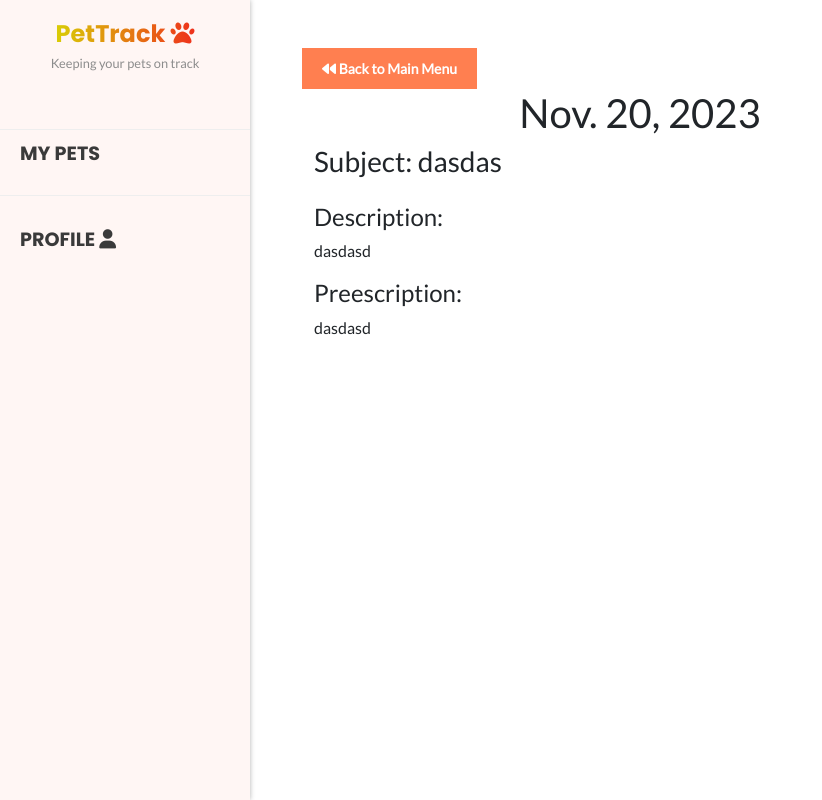
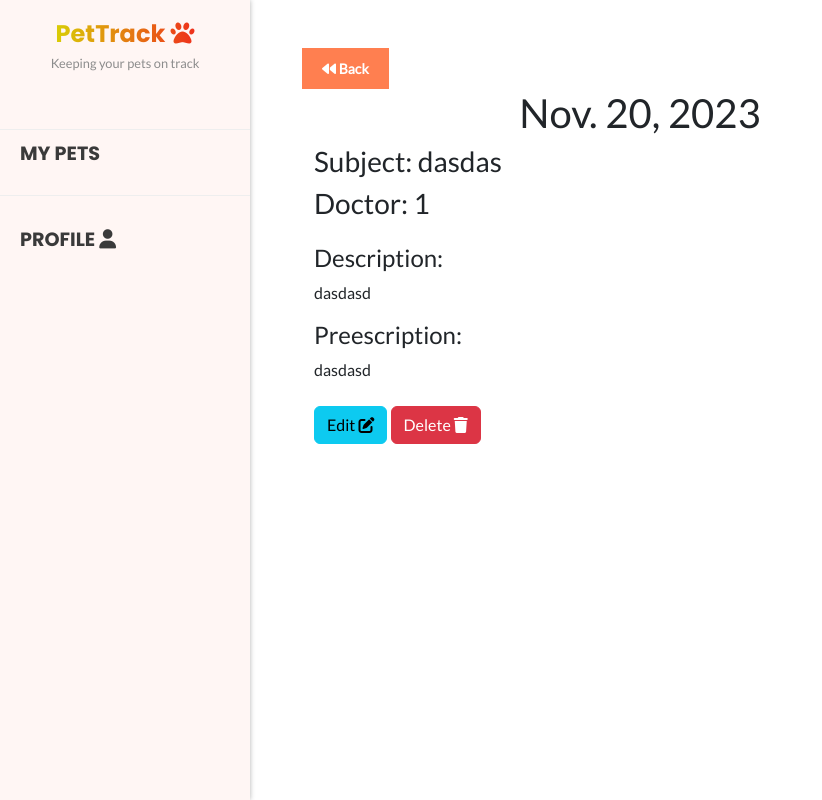
Before and after one commit to villagraandres/petTrack1, a Django app: template main/templates/auth/appo.html in a window 1280 px wide. Shown: the whole page, without its empty margins (0-822 px from the left). Run offline with Django 4.2, Linux system fonts and the light colour scheme; data comes from the database, SQL or seed files in the repository; both versions use the stored data as it was after the commit; tables that the repository leaves empty hold one stand-in row (values such as "Sample post"); the template is opened without the code that fills it: values that come from a table or form of the project are taken from there, most other values are stand-ins (such as "Sample title", 1, 10 or a date in 2020); some libraries are stand-ins or nearby versions.

Commit message:
doctor field

```diff
--- a/main/models.py
+++ b/main/models.py
@@ -23,6 +23,7 @@ class History(models.Model):
     date=models.DateField()
     description=models.TextField()
     prescription=models.TextField()
+    doctor=models.CharField(max_length=60)
 
     def __str__(self):
         return f"{self.subject}"
--- a/main/static/pets/js/history.js
+++ b/main/static/pets/js/history.js
@@ -1,5 +1,17 @@
 document.addEventListener('DOMContentLoaded',()=>{
-    document.querySelector('#historySubmit').addEventListener('click',add);
+    addSubmit=document.querySelector('#historySubmit')
+    editSubmit=document.querySelector('#editSubmit')
+    const exampleModal = document.getElementById('addHistory');
+
+    if(exampleModal){ exampleModal.addEventListener('show.bs.modal',edit)}
+
+
+    if (addSubmit){
+        addSubmit.addEventListener('click',add)
+    }
+
+
+
 })
 
 function add(e){
@@ -7,11 +19,12 @@ function add(e){
 
     const form=document.querySelector('#historyForm');
     let subject=document.querySelector('#subject');
+    let doctor=document.querySelector('#doctor');
     let date=document.querySelector('#date');
     let description=document.querySelector('#description');
     let prescription=document.querySelector('#prescription');
     const petid=document.querySelector('#petid');
-    document.querySelector('#vaccSubmit').disabled=true;
+
 
 
     let errors = [];
@@ -19,6 +32,10 @@ function add(e){
     if (subject.value.trim() === '') {
         document.querySelector('#vaccSubmit').disabled=false;
         errors.push(subject);
+    }
+    if (doctor.value.trim() === '') {
+        document.querySelector('#vaccSubmit').disabled=false;
+        errors.push(doctor);
     }
     if (date.value === '') {
         document.querySelector('#vaccSubmit').disabled=false;
@@ -58,6 +75,19 @@ function add(e){
    })
 }
 
+function edit(e){
+    const button= e.relatedTarget;
+
+    const subject=button.getAttribute('data-subject')
+    const doctor=button.getAttribute('data-doctor')
+    const date=button.getAttribute('data-date');
+    const description=button.getAttribute('data-description');
+    const prescription=button.getAttribute('data-prescription');
+
+    console.log(prescription);
+
+}
+
 function handleErrors(inputs) {
     inputs.forEach(input => {
         input.classList.add('border', 'border-danger');
--- a/main/static/pets/js/vacc.js
+++ b/main/static/pets/js/vacc.js
@@ -1,7 +1,10 @@
 document.addEventListener('DOMContentLoaded',()=>{
     document.querySelector('#vaccSubmit').addEventListener('click',add);
     const exampleModal = document.getElementById('exampleModal');
+
     if(exampleModal){ exampleModal.addEventListener('show.bs.modal',edit)}
+
+
     document.querySelectorAll('.deleteBtns').forEach(btn=>{
         btn.addEventListener('click',()=>{
             deleteVacc(btn.dataset.id)
--- a/main/templates/auth/appo.html
+++ b/main/templates/auth/appo.html
@@ -1,14 +1,69 @@
 {% extends 'adminLayout.html' %}
+
 {% load static %}
 
 
 {% block body %}
-<a  class="btn-3" href="{% url "history" id=pet_id %}" type="button"><i class="fa-solid fa-backward"></i> Back to Main Menu  </a>
-<div class="container">
+<!-- Modal -->
+<div class="modal fade" id="addHistory" tabindex="-1" aria-labelledby="exampleModalLabel" aria-hidden="true">
+    <div class="modal-dialog">
+      <div class="modal-content">
+        <div class="modal-header">
+          <h1 class="modal-title fs-5" id="exampleModalLabel">Edit Appointment</h1>
+          <button type="button" class="btn-close" data-bs-dismiss="modal" aria-label="Close"></button>
+        </div>
+        <div class="modal-body">
+          <form id="historyForm" >
+            {% csrf_token %}
+            <div class="mb-3">
+              <label for="subject" class="col-form-label">Subject:</label>
+              <input type="text" class="form-control" id="subject" name="subject" >
+            </div>
+            <div class="mb-3">
+              <label for="doctor" class="col-form-label">Doctor:</label>
+              <input type="text" class="form-control" id="doctor" name="doctor" >
+            </div>
+            <div class="mb-3">
+              <label for="date" class="col-form-label">Date:</label>
+              <input type="date" class="form-control" id="date" name="date"  max="{{date}}">
+          </div>
+          <div class="mb-3">
+            <label for="description" class="col-form-label">Description:</label>
+            <div class="form-floating">
+              <textarea class="form-control" placeholder="Leave a comment here" id="description" name="description" style="height: 100px"></textarea>
+              <label >Here you can put the doctor comments</label>
+            </div>
+        </div>
+
+        <div class="mb-3">
+          <label for="prescription" class="col-form-label">Prescription:</label>
+          <div class="form-floating">
+            <textarea class="form-control" placeholder="Leave a comment here" id="prescription" name="prescription" style="height: 100px"></textarea>
+            <label >You can leave it blank</label>
+          </div>
+      </div>
+
+            <input type="hidden" value="{{pet.id}}" id="petid" name="petid">
+
+          </form>
+        </div>
+        <div class="modal-footer">
+          <button type="button" class="btn btn-secondary" data-bs-dismiss="modal">Close</button>
+          <button type="button" class="btn btn-primary" id="historySubmit">Add</button>
+        </div>
+      </div>
+    </div>
+  </div>
+  <!-- Modal -->
+
+
+<a  class="btn-3" href="{% url "history" id=pet_id %}" type="button"><i class="fa-solid fa-backward"></i> Back  </a>
+<div class="container mb-4">
 
 
     <h1 class="text-center">{{appo.date}}</h1>
     <h3>Subject: {{appo.subject}}</h3>
+    <h3>Doctor: {{appo.doctor}}</h3>
 
     <div class="mt-4">
         <h4>Description:</h4>
@@ -17,7 +72,27 @@
         <p>{{appo.prescription}}</p>
 
     </div>
+</div>
 
 
-</div>
+
+    <div class="container mt-4">
+        <button data-bs-toggle="modal" data-bs-target="#addHistory" data-subject="{{appo.subject}}" data-doctor="{{appo.doctor}}"
+         data-date="{{appo.date}}"
+         data-description="{{appo.description}}" data-prescription="{{appo.prescription}}"
+         type="button" class="btn btn-info" id="editSubmit">
+
+        Edit <i class="fa-solid fa-pen-to-square"></i></button>
+
+
+        <button type="button" class="btn btn-danger"> Delete <i class="fa-solid fa-trash"></i></i></button>
+
+    </div>
 {% endblock body %}
+
+
+{% block script %}
+<script src="{% static 'pets/js/history.js' %}"></script>
+<script src="https://kit.fontawesome.com/6c76bbdb90.js" crossorigin="anonymous"></script>
+
+{% endblock script %}
--- a/main/views.py
+++ b/main/views.py
@@ -213,13 +213,14 @@ def history(request,id):
 def addHistory(request):
     if request.method=='POST':
         subject=request.POST.get('subject')
+        doctor=request.POST.get('doctor')
         date=request.POST.get('date')
         description=request.POST.get('description')
         prescription=request.POST.get('prescription')
         petid=request.POST.get('petid')
 
 
-        history=History(subject=subject,date=date,description=description,prescription=prescription);
+        history=History(subject=subject,doctor=doctor,date=date,description=description,prescription=prescription);
         history.save()
 
         pet = Pet.objects.get(id=petid)
```
Also changed, not shown: main/templates/auth/history.html (+9 -5 lines), db.sqlite3, main/migrations/0011_history_doctor.py (added).
